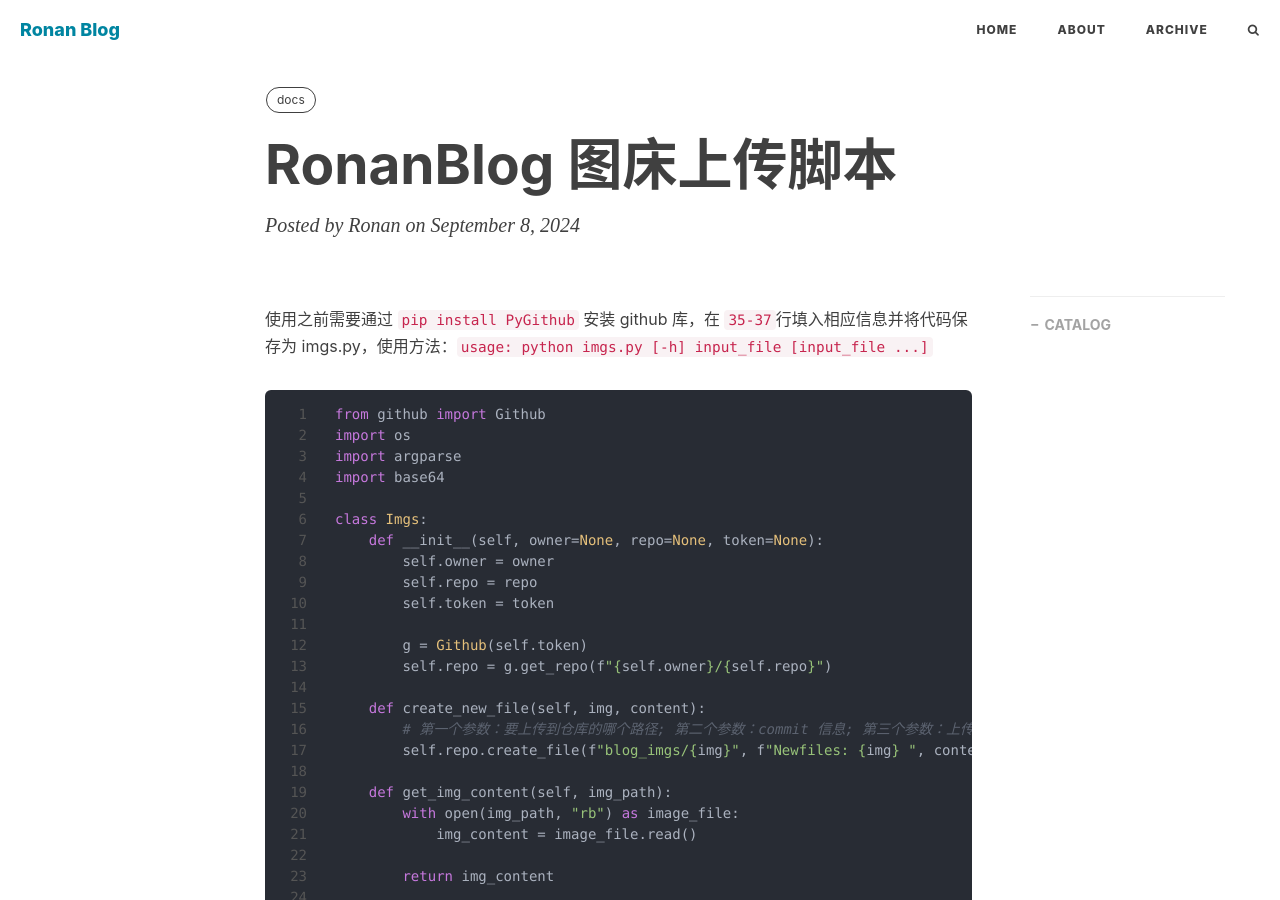
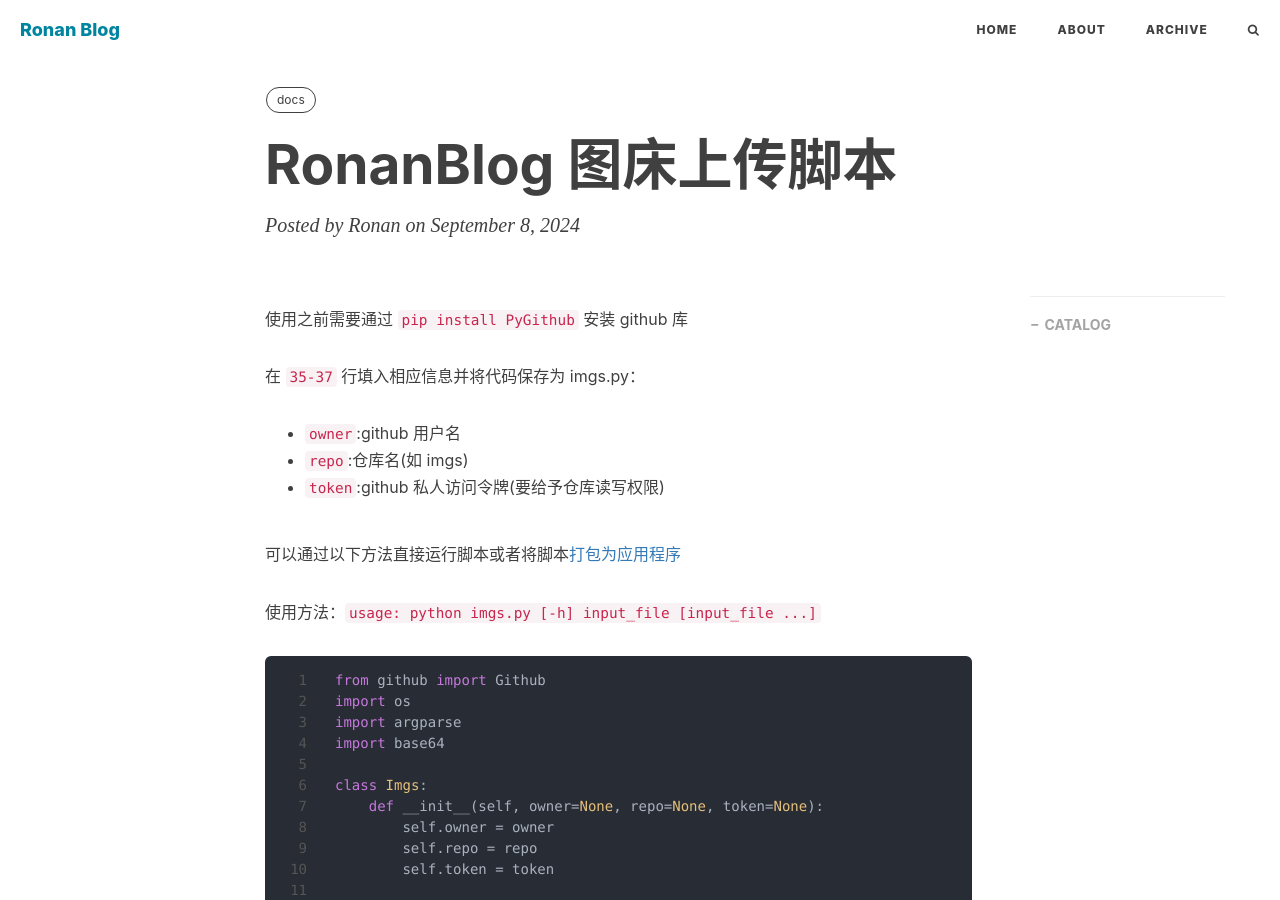
Before and after one commit to EchoZap/Huxpro_Blog, a Jekyll site: the page built from _posts/2024-09-08-RonanBlog 图床上传脚本.md, in a window 1280 px wide and 900 px high. Built offline with Jekyll 4.4.1, drawn with Linux system fonts in a browser that asks for light colours; nearby versions of some CDN libraries; comment, search, counter and statistics services are not loaded.

Commit message:
Update 2024-09-08-RonanBlog 图床上传脚本.md

````diff
--- a/_posts/2024-09-08-RonanBlog 图床上传脚本.md
+++ b/_posts/2024-09-08-RonanBlog 图床上传脚本.md
@@ -7,7 +7,16 @@ tags:
   - docs
 ---
 
-使用之前需要通过 `pip install PyGithub` 安装 github 库，在 `35-37`行填入相应信息并将代码保存为 imgs.py，使用方法：`usage: python imgs.py [-h] input_file [input_file ...]`
+使用之前需要通过 `pip install PyGithub` 安装 github 库
+
+在 `35-37` 行填入相应信息并将代码保存为 imgs.py：
+- `owner`:github 用户名
+- `repo`:仓库名(如 imgs)
+- `token`:github 私人访问令牌(要给予仓库读写权限)
+
+可以通过以下方法直接运行脚本或者将脚本[打包为应用程序](https://blog.ronan.us.kg/2024/09/02/python-%E6%89%93%E5%8C%85%E7%A8%8B%E5%BA%8F/)
+
+使用方法：`usage: python imgs.py [-h] input_file [input_file ...]`
 
 ```python
 from github import Github
````
